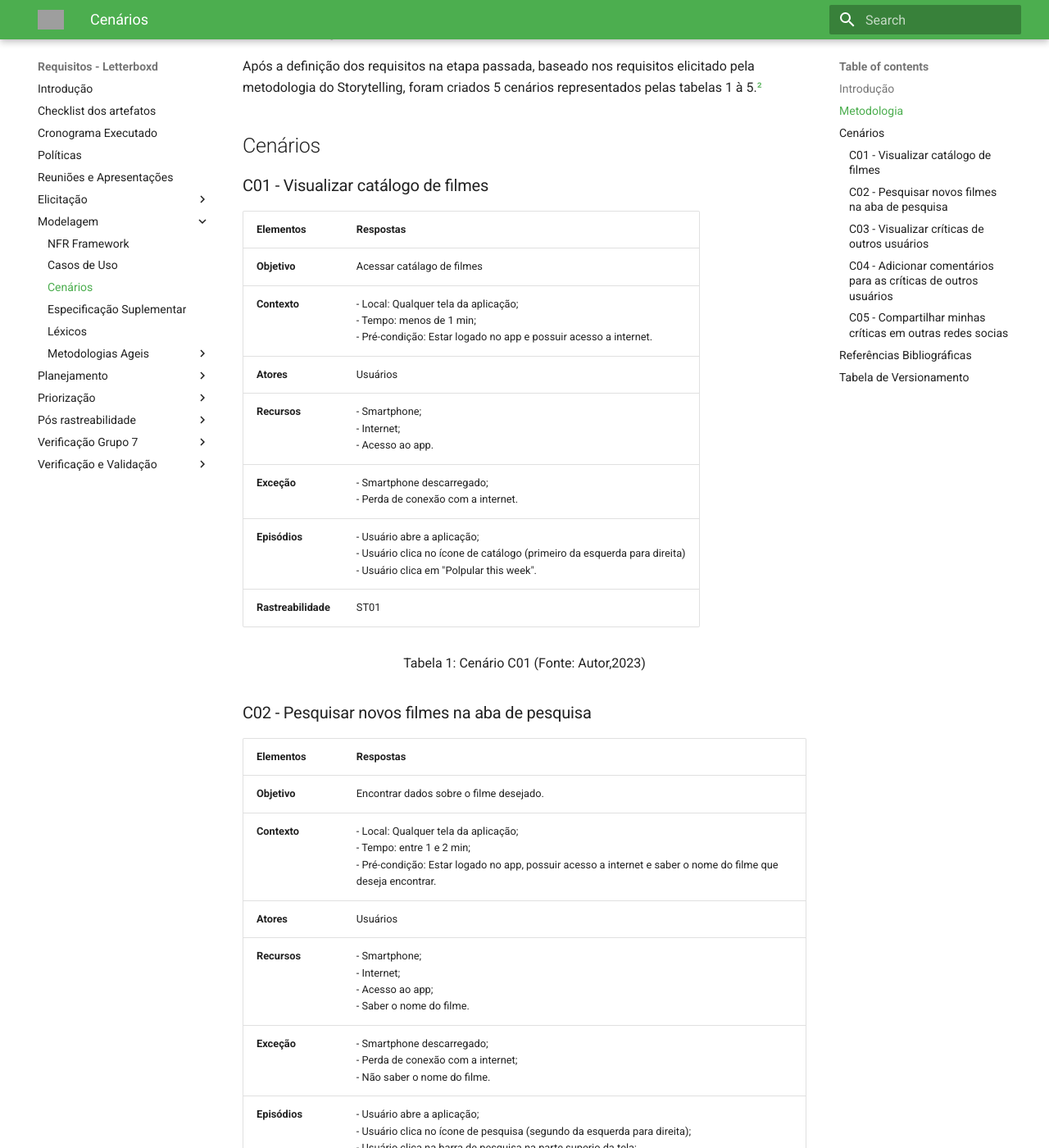
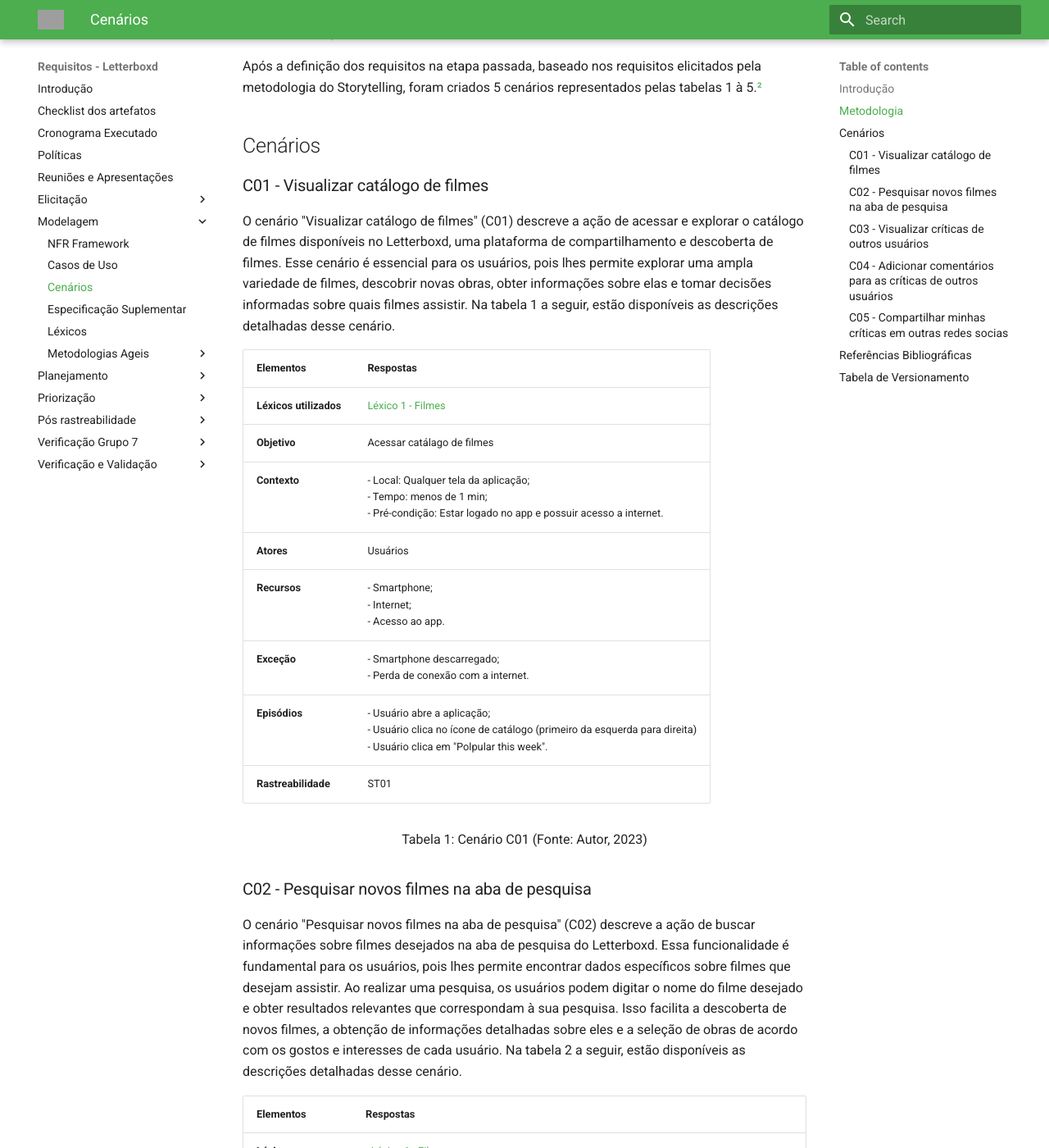
Before and after one commit to Requisitos-de-Software/2023.1-Letterboxd, an MkDocs documentation site: the page built from docs/Modelagem/cenarios.md, in a window 1280 px wide and 1400 px high, scrolled down 330 px. Shown: the whole window at 82% size. Built offline with MkDocs 1.6.1 and Material for MkDocs 9.7.7, drawn with Linux system fonts in a browser that asks for light colours; some of the changed text lies outside the part shown; grey boxes are pictures that could not be loaded.

Commit message:
Correção do artefato cenários

```diff
--- a/docs/Modelagem/cenarios.md
+++ b/docs/Modelagem/cenarios.md
@@ -6,14 +6,17 @@ No campo da Engenharia de Requisitos, cenários são descrições evolutivas de
 
 ## Metodologia
 
-Após a definição dos requisitos na etapa passada, baseado nos requisitos elicitado pela metodologia do Storytelling, foram criados 5 cenários representados pelas tabelas 1 à 5.[²](#ancora2)
+Após a definição dos requisitos na etapa passada, baseado nos requisitos elicitados pela metodologia do Storytelling, foram criados 5 cenários representados pelas tabelas 1 à 5.[²](#ancora2)
 
 ## Cenários
 
 ### C01 - Visualizar catálogo de filmes
 
+O cenário "Visualizar catálogo de filmes" (C01) descreve a ação de acessar e explorar o catálogo de filmes disponíveis no Letterboxd, uma plataforma de compartilhamento e descoberta de filmes. Esse cenário é essencial para os usuários, pois lhes permite explorar uma ampla variedade de filmes, descobrir novas obras, obter informações sobre elas e tomar decisões informadas sobre quais filmes assistir. Na tabela 1 a seguir, estão disponíveis as descrições detalhadas desse cenário.
+
 | Elementos | Respostas |
 | --------- | --------- |
+| **Léxicos utilizados** | [Léxico 1 - Filmes](./lexicos.md#léxico-1-films)|
 | **Objetivo** | Acessar catálago de filmes |
 | **Contexto** | - Local: Qualquer tela da aplicação; <br> - Tempo: menos de 1 min; <br> - Pré-condição: Estar logado no app e possuir acesso a internet. |
 | **Atores** | Usuários |
@@ -23,13 +26,16 @@ Após a definição dos requisitos na etapa passada, baseado nos requisitos elic
 | **Rastreabilidade** | ST01 |
 
 <div style="text-align: center">
-<p>Tabela 1: Cenário C01 (Fonte: Autor,2023)</p>
+<p>Tabela 1: Cenário C01 (Fonte: Autor, 2023)</p>
 </div>
 
 ### C02 - Pesquisar novos filmes na aba de pesquisa
 
+O cenário "Pesquisar novos filmes na aba de pesquisa" (C02) descreve a ação de buscar informações sobre filmes desejados na aba de pesquisa do Letterboxd. Essa funcionalidade é fundamental para os usuários, pois lhes permite encontrar dados específicos sobre filmes que desejam assistir. Ao realizar uma pesquisa, os usuários podem digitar o nome do filme desejado e obter resultados relevantes que correspondam à sua pesquisa. Isso facilita a descoberta de novos filmes, a obtenção de informações detalhadas sobre eles e a seleção de obras de acordo com os gostos e interesses de cada usuário. Na tabela 2 a seguir, estão disponíveis as descrições detalhadas desse cenário.
+
 | Elementos | Respostas |
 | --------- | --------- |
+| **Léxicos utilizados** | - [Léxico 1 - Filmes](./lexicos.md#léxico-1-films) <br> - [Léxico 10: Search](./lexicos.md#léxico-10-search)|
 | **Objetivo** | Encontrar dados sobre o filme desejado. |
 | **Contexto** | - Local: Qualquer tela da aplicação; <br> - Tempo: entre 1 e 2 min; <br> - Pré-condição: Estar logado no app, possuir acesso a internet e saber o nome do filme que deseja encontrar. |
 | **Atores** | Usuários |
@@ -39,13 +45,16 @@ Após a definição dos requisitos na etapa passada, baseado nos requisitos elic
 | **Rastreabilidade** | ST02 |
 
 <div style="text-align: center">
-<p>Tabela 2: Cenário C02 (Fonte: Autor,2023)</p>
+<p>Tabela 2: Cenário C02 (Fonte: Autor, 2023)</p>
 </div>
 
 ### C03 - Visualizar críticas de outros usuários
 
+O cenário "Visualizar críticas de outros usuários" (C03) descreve a ação de acessar e explorar as críticas e avaliações feitas por outros usuários no Letterboxd. Essa funcionalidade é de grande importância para os usuários, pois lhes permite obter diferentes perspectivas e opiniões sobre os filmes que desejam assistir. Ao visualizar as críticas de outros usuários, os usuários podem ter insights, recomendações e até mesmo avaliações detalhadas sobre os filmes, o que auxilia na tomada de decisões informadas sobre o que assistir. Na tabela 3 a seguir, estão disponíveis as descrições detalhadas desse cenário.
+
 | Elementos | Respostas |
 | --------- | --------- |
+| **Léxicos utilizados** | - [Léxico 1 - Filmes](./lexicos.md#léxico-1-films) <br> - [Léxico 3: Review](./lexicos.md#léxico-3-review)  <br> - [Léxico 6: Comment](./lexicos.md#léxico-6-comment)  <br> - [Léxico 12: Like](./lexicos.md#léxico-12-like)|
 | **Objetivo** | Visualizar as críticas de outros usuários sobre determinado filme |
 | **Contexto** | - Local: Qualquer tela da aplicação; <br> - Tempo: entre 2 e 3 min; <br> - Pré-condição: Estar logado no app, possuir acesso a internet e saber o nome do filme que deseja visualizar as críticas. |
 | **Atores** | Usuários |
@@ -55,13 +64,16 @@ Após a definição dos requisitos na etapa passada, baseado nos requisitos elic
 | **Rastreabilidade** | ST03 |
 
 <div style="text-align: center">
-<p>Tabela 3: Cenário C03 (Fonte: Autor,2023)</p>
+<p>Tabela 3: Cenário C03 (Fonte: Autor, 2023)</p>
 </div>
 
 ### C04 - Adicionar comentários para as críticas de outros usuários
 
+O cenário "Adicionar comentários para as críticas de outros usuários" (C04) descreve a ação de interagir com as críticas feitas por outros usuários no Letterboxd, através da adição de comentários. Essa funcionalidade é essencial para os usuários, pois lhes permite expressar suas opiniões, fornecer feedbacks e iniciar discussões em torno das críticas de filmes feitas por outros usuários. Ao adicionar comentários, os usuários podem compartilhar suas perspectivas, concordar ou discordar das opiniões apresentadas e promover um diálogo construtivo sobre os filmes. Na tabela 4 a seguir, estão disponíveis as descrições detalhadas desse cenário.
+
 | Elementos | Respostas |
 | --------- | --------- |
+| **Léxicos utilizados** | - [Léxico 3: Review](./lexicos.md#léxico-3-review)  <br> - [Léxico 6: Comment](./lexicos.md#léxico-6-comment)  <br> - [Léxico 12: Like](./lexicos.md#léxico-12-like)|
 | **Objetivo** | Comentar as críticas feitas por outros usuários |
 | **Contexto** | - Local: Qualquer tela da aplicação; <br> - Tempo: entre 2 e 3 min; <br> - Pré-condição: Estar logado no app, possuir acesso a internet e saber o nome do filme que deseja visualizar as críticas. |
 | **Atores** | Usuários |
@@ -71,14 +83,16 @@ Após a definição dos requisitos na etapa passada, baseado nos requisitos elic
 | **Rastreabilidade** | ST04 |
 
 <div style="text-align: center">
-<p>Tabela 4: Cenário C04 (Fonte: Autor,2023)</p>
+<p>Tabela 4: Cenário C04 (Fonte: Autor, 2023)</p>
 </div>
-
 
 ### C05 - Compartilhar minhas críticas em outras redes socias
 
+O cenário "Compartilhar minhas críticas em outras redes sociais" (C05) descreve a ação de compartilhar as críticas pessoais feitas no Letterboxd em outras plataformas de redes sociais. Essa funcionalidade é significativa para os usuários, pois lhes permite ampliar o alcance das suas opiniões sobre filmes, alcançando um público mais amplo e promovendo interações com outros usuários em diferentes comunidades online. Ao compartilhar suas críticas, os usuários podem disseminar seus insights e recomendações, além de envolver-se em discussões mais abrangentes sobre os filmes em questão. Na tabela 5 a seguir, estão disponíveis as descrições detalhadas desse cenário.
+
 | Elementos | Respostas |
 | --------- | --------- |
+| **Léxicos utilizados** | - [Léxico 3: Review](./lexicos.md#léxico-3-review)  <br> - [Léxico 6: Comment](./lexicos.md#léxico-6-comment)  <br> - [Léxico 16: Share](./lexicos.md#léxico-16-share)|
 | **Objetivo** | Compartilhar minha crítica no aplicativo "Instagram" |
 | **Contexto** | - Local: Qualquer tela da aplicação; <br> - Tempo: entre 3 e 4 min; <br> - Pré-condição: Estar logado no app, ter o aplicativo "Instagram" intalado e logado no smartphone e possuir acesso a internet. |
 | **Atores** | Usuários |
@@ -88,7 +102,7 @@ Após a definição dos requisitos na etapa passada, baseado nos requisitos elic
 | **Rastreabilidade** | ST08 |
 
 <div style="text-align: center">
-<p>Tabela 5: Cenário C05 (Fonte: Autor,2023)</p>
+<p>Tabela 5: Cenário C05 (Fonte: Autor, 2023)</p>
 </div>
 
 ## Referências Bibliográficas
@@ -101,3 +115,4 @@ Após a definição dos requisitos na etapa passada, baseado nos requisitos elic
 | Data | Versão | Descrição | Autor | Revisor |
 | ---- | ------ | --------- | ----- | ------- |
 |  11/05/2023 | `1.0`  | Criação dos Cenários  | [Rhuan Marques](https://github.com/RhuanMr) | [Clara Ribeiro](https://github.com/clara-ribeiro) |
+|  02/07/2023 | `1.0`  | Adição dos léxicos e textos descritivos dos cenários  | [Débora Moreira](https://github.com/deboracaires) | [Clara Ribeiro](https://github.com/clara-ribeiro) |
```
